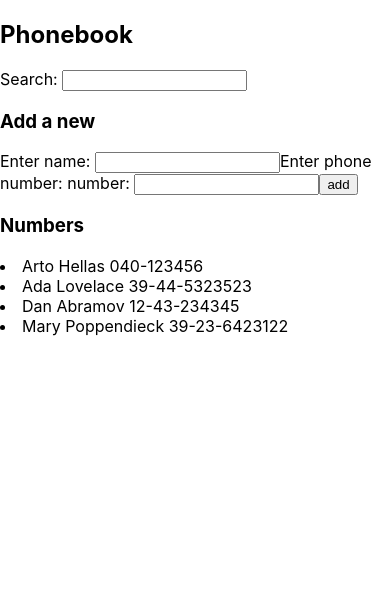
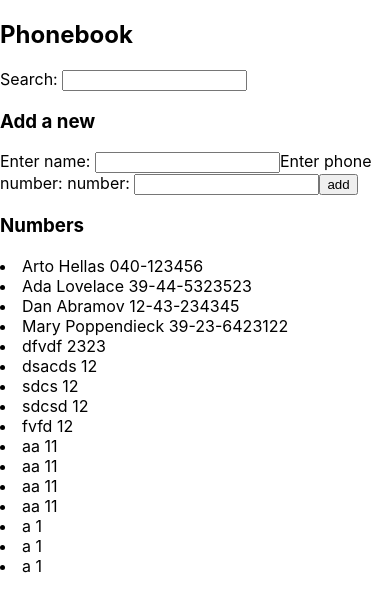
Before and after one commit to mhgolestan/phonebook-client, a React (Create React App) app: page / in a window 390 px wide. Shown: the top 612 px of the page. Built offline with nearby package versions, Linux system fonts and the light colour scheme; data requests are answered from the project's data file.

Commit message:
2.15: Phonebook step7

```diff
--- a/db.json
+++ b/db.json
@@ -19,6 +19,66 @@
       "name": "Mary Poppendieck",
       "number": "39-23-6423122",
       "id": 4
+    },
+    {
+      "name": "dfvdf",
+      "number": "2323",
+      "id": 5
+    },
+    {
+      "name": "dsacds",
+      "number": "12",
+      "id": 6
+    },
+    {
+      "name": "sdcs",
+      "number": "12",
+      "id": 7
+    },
+    {
+      "name": "sdcsd",
+      "number": "12",
+      "id": 8
+    },
+    {
+      "name": "fvfd",
+      "number": "12",
+      "id": 9
+    },
+    {
+      "name": "aa",
+      "number": "11",
+      "id": 10
+    },
+    {
+      "name": "aa",
+      "number": "11",
+      "id": 11
+    },
+    {
+      "name": "aa",
+      "number": "11",
+      "id": 12
+    },
+    {
+      "name": "aa",
+      "number": "11",
+      "id": 13
+    },
+    {
+      "name": "a",
+      "number": "1",
+      "id": 14
+    },
+    {
+      "name": "a",
+      "number": "1",
+      "id": 15
+    },
+    {
+      "name": "a",
+      "number": "1",
+      "id": 16
     }
   ],
   "comments": [
--- a/src/App.js
+++ b/src/App.js
@@ -7,33 +7,30 @@ import Persons from "./components/Persons";
 
 const App = () => {
   const [persons, setPersons] = useState([]);
-
   const [newName, setNewName] = useState({});
   const [searchResult, setSearchResult] = useState("");
+
   useEffect(() => {
-    // console.log("effect");
     axios.get("http://localhost:3001/persons").then((response) => {
       setPersons(response.data);
-      // console.log("promise fulfilled");
-      // console.log(response.data);
     });
   }, []);
-  // console.log("render");
 
   const handleSubmit = (event) => {
     event.preventDefault();
     const nameObject = {
       name: newName.name,
       number: newName.number,
-      id: persons.length + 1,
     };
 
-    if (persons.find((person) => person.name === nameObject.name)) {
-      alert(`${nameObject.name} is already added to phonebook`);
-    } else {
-      setPersons(persons.concat(nameObject));
-      setNewName("");
-    }
+    axios.post("http://localhost:3001/persons", nameObject).then((response) => {
+      if (persons.find((person) => person.name === nameObject.name)) {
+        alert(`${nameObject.name} is already added to phonebook`);
+      } else {
+        setPersons(persons.concat(response.data));
+        setNewName("");
+      }
+    });
   };
 
   const handleChange = (event) => {
--- a/src/components/Persons.js
+++ b/src/components/Persons.js
@@ -1,7 +1,10 @@
+// import Person from "./Person";
+
 const Persons = ({ personsToShow }) => {
   return (
     <div>
       {personsToShow.map((person) => (
+        // <Person id={person.id} name={person.name} number={person.number} />
         <li key={person.id}>
           {person.name} {person.number}
         </li>
```
Also changed, not shown: src/components/Person.js (added, +9 -0 lines).
